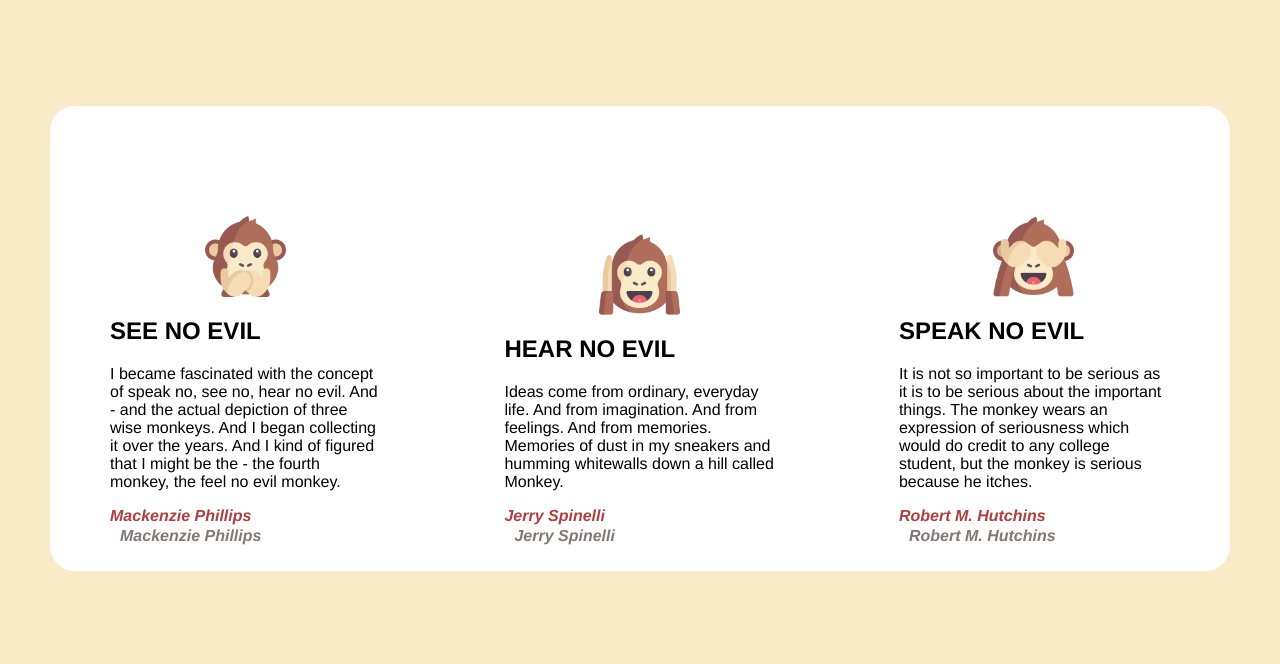
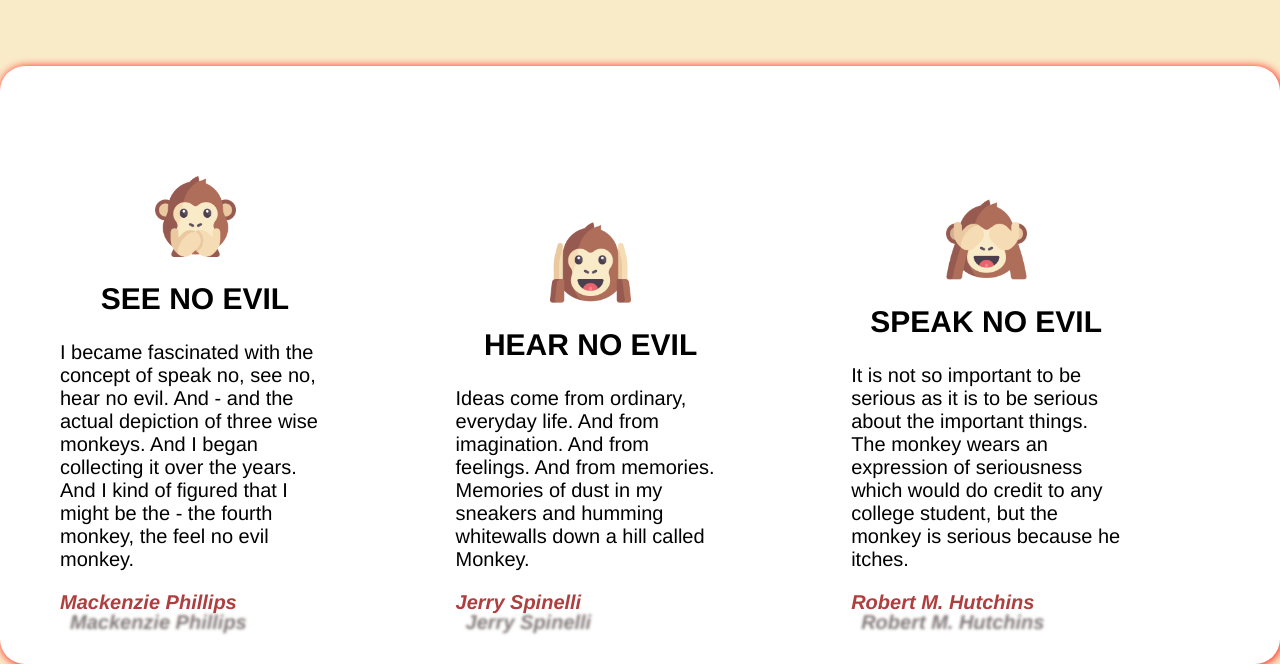
Before and after one commit to ivandanin/Softuni-JS-Advanced, a plain HTML site: page CSS Introduction/Introduction-to-CSS-Exercise/L2_01_Monkeys/Solution/index.html in a window 1280 px wide. Shown: the part 144-808 px from the top of the page. Drawn offline with Linux system fonts and the light colour scheme.

Commit message:
css intro

```diff
--- a/CSS Introduction/Introduction-to-CSS-Exercise/L2_01_Monkeys/Solution/index.html
+++ b/CSS Introduction/Introduction-to-CSS-Exercise/L2_01_Monkeys/Solution/index.html
@@ -4,9 +4,10 @@
     <link rel="stylesheet" href="style.css">
     <body>
         <main>
+            <section>
             <article class="column">
                 <img src="monkey1.png" alt="monkey1">
-                <h1>SEE NO EVIL</h1>
+                <h2>SEE NO EVIL</h2>
                 <p>I became fascinated with the concept of speak no, see no, hear no evil.
                     And - and the actual depiction of three wise monkeys.
                     And I began collecting it over the years. And I kind of figured that I might be the - the fourth monkey, the feel no evil monkey.
@@ -15,7 +16,7 @@
             </article>
             <article class="column">
                 <img src="monkey2.png" alt="monkey2">
-                <h1>HEAR NO EVIL</h1>
+                <h2>HEAR NO EVIL</h2>
                 <p>Ideas come from ordinary, everyday life. And from imagination. And from feelings.
                      And from memories. Memories of dust in my sneakers and humming whitewalls down a hill called Monkey.
                 </p>
@@ -23,12 +24,13 @@
             </article>
             <article class="column">
                 <img src="monkey3.png" alt="monkey3">
-                <h1>SPEAK NO EVIL</h1>
+                <h2>SPEAK NO EVIL</h2>
                 <p>It is not so important to be serious as it is to be serious about the important things.
                      The monkey wears an expression of seriousness which would do credit to any college student, but the monkey is serious because he itches.
                 </p>
                 <p class="author">Robert M. Hutchins</p>
             </article>
+        </section>
         </main>
     </body>
 </html>
--- a/CSS Introduction/Introduction-to-CSS-Exercise/L2_01_Monkeys/Solution/style.css
+++ b/CSS Introduction/Introduction-to-CSS-Exercise/L2_01_Monkeys/Solution/style.css
@@ -1,27 +1,29 @@
 body {
     font-family: "Helvetica",
     sans-serif;
-    width: 1180px;
+    font-size: 20px;
+    width: 1280px;
     margin: 0 auto;
     padding: 0;
-    padding-top: 250px;
+    padding-top: 210px;
     background: #FAEBC8;
 }
 
-main {
+section {
     background: white;
-    box-shadow: red;
+    box-shadow: 1px 1px 10px 0px red;
     background-size: cover;
     padding-top: 80px;
     border-radius: 25px;
 }
 
-main article {
+article {
     width: 270px;
     display: inline-block;
     padding: 30px 60px;
 }
-main article h2 {
+
+h2 {
 	text-align: center;
 }
 
@@ -34,5 +36,5 @@ p.author {
     font-style: italic;
     font-weight: bold;
     color: rgb(175, 62, 62);
-    text-shadow:10px 20px #817777;
+    text-shadow:10px 20px 3px#817777 ;
 }
```
